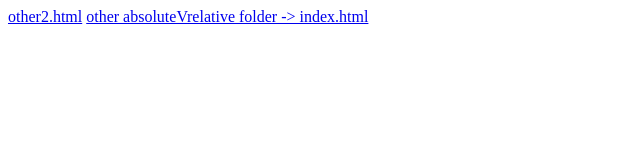
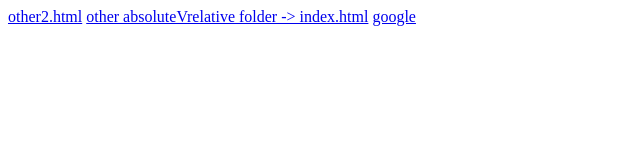
Before and after one commit to IsaacLeanos/CIT85FALL2018, a plain HTML site: page week2/absoluteVrelative/other/other1.html in a window 1280 px wide. Shown: the full height of the page, 0-640 px from the left. Drawn offline with Linux system fonts and the light colour scheme.

Commit message:
absolute v relative

```diff
--- a/week2/absoluteVrelative/other/other1.html
+++ b/week2/absoluteVrelative/other/other1.html
@@ -10,6 +10,9 @@
     <a href="./other2.html">other2.html</a>
     <a href="../index.html">other absoluteVrelative folder -> index.html</a>
 
+    <a href="http://google.com">google</a>
+
+
 
 </body>
 </html>
```
Also changed, not shown: week2/absoluteVrelative/index.html (+2 -0 lines), week2/absoluteVrelative/other/other2.html (+3 -0 lines).
